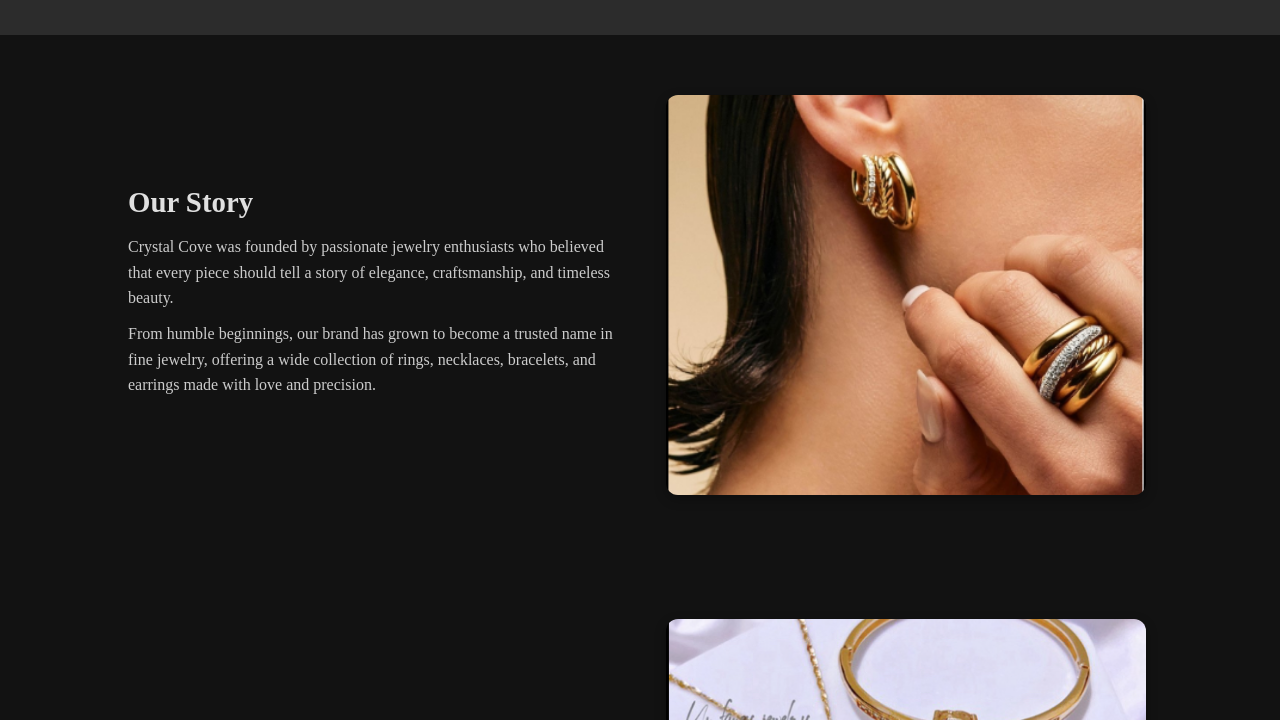
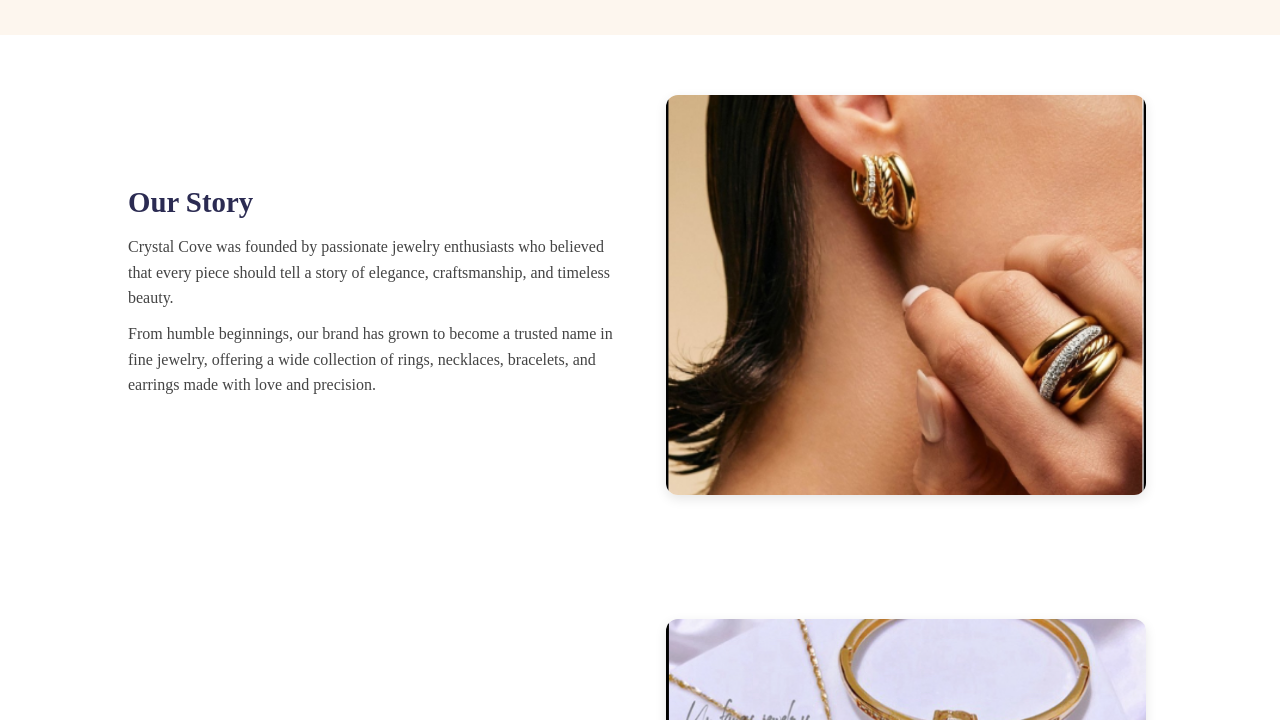
Before and after one commit to aceeshots/Crystal-Cove, a plain HTML site: page about.html in a window 1280 px wide. Shown: the part 224-944 px from the top of the page. Drawn offline with Linux system fonts and the light colour scheme.

Commit message:
about.html

```diff
--- a/about.html
+++ b/about.html
@@ -4,7 +4,7 @@
   <meta charset="UTF-8">
   <meta name="viewport" content="width=device-width, initial-scale=1.0">
   <title>About Us | Crystal Cove</title>
-  <link rel="stylesheet" href="theme/style2.css">
+  <link rel="stylesheet" href="theme/style1.css">
 </head>
 <body>
 
```
